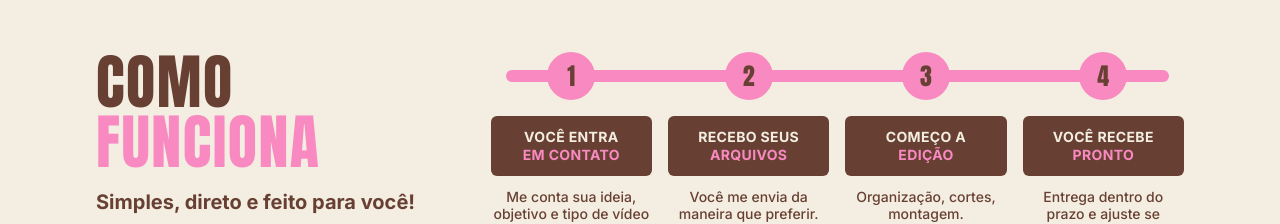
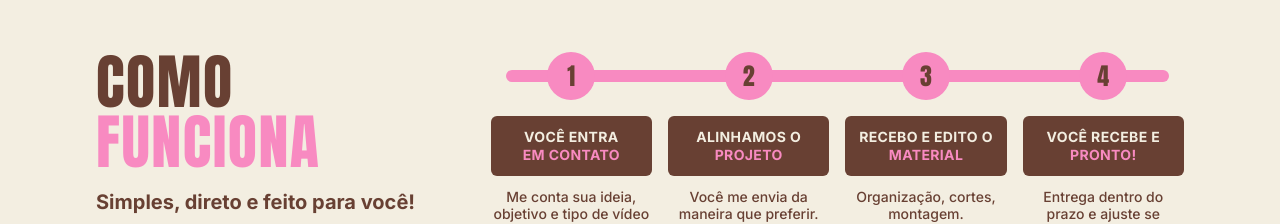
Before and after one commit to npcp-projetos/davidneto, a React (Vite) app: page / in a window 1280 px wide. Shown: the part 2000-2224 px from the top of the page. Built offline with nearby package versions, Linux system fonts and the light colour scheme.

Commit message:
style: formatação de textos na sessão como funciona

```diff
--- a/src/i18n/translations.ts
+++ b/src/i18n/translations.ts
@@ -54,14 +54,14 @@ export const translations = {
         step1TitleTop: "Você entra",
         step1TitleBottom: "Em contato",
         step1Description: "Me conta sua ideia, objetivo e tipo de vídeo que você precisa.",
-        step2TitleTop: "Recebo seus",
-        step2TitleBottom: "Arquivos",
+        step2TitleTop: "Alinhamos o",
+        step2TitleBottom: "Projeto",
         step2Description: "Você me envia da maneira que preferir.",
-        step3TitleTop: "Começo a",
-        step3TitleBottom: "Edição",
+        step3TitleTop: "Recebo e Edito o",
+        step3TitleBottom: "Material",
         step3Description: "Organização, cortes, montagem.",
-        step4TitleTop: "Você recebe",
-        step4TitleBottom: "Pronto",
+        step4TitleTop: "Você recebe e",
+        step4TitleBottom: "Pronto!",
         step4Description: "Entrega dentro do prazo e ajuste se necessário.",
       },
     },
@@ -161,14 +161,14 @@ export const translations = {
         step1TitleTop: "You Reach", // PT: "Você entra"
         step1TitleBottom: " Out", // PT: "Em contato"
         step1Description: "Tell me your idea, goal, and the type of video you need.", // PT: "Me conta sua ideia, objetivo e tipo de vídeo que você precisa."
-        step2TitleTop: "I Receive Your", // PT: "Recebo seus"
-        step2TitleBottom: "Files", // PT: "Arquivos"
+        step2TitleTop: "We Plan Your", // PT: "Recebo seus"
+        step2TitleBottom: "Project", // PT: "Arquivos"
         step2Description: "Send them to me whichever way you prefer.", // PT: "Você me envia da maneira que preferir."
-        step3TitleTop: "I Start", // PT: "Começo a"
-        step3TitleBottom: "Editing", // PT: "Edição"
+        step3TitleTop: "I Get Your Content and", // PT: "Começo a"
+        step3TitleBottom: "Edit It", // PT: "Edição"
         step3Description: "Organization, cuts, and assembly.", // PT: "Organização, cortes, montagem."
-        step4TitleTop: "You Receive", // PT: "Você recebe"
-        step4TitleBottom: "The Final Cut", // PT: "Pronto"
+        step4TitleTop: "You Get", // PT: "Você recebe"
+        step4TitleBottom: "The Final Result", // PT: "Pronto"
         step4Description: "On-time delivery and revisions if needed.", // PT: "Entrega dentro do prazo e ajuste se necessário."
       },
     },
```
